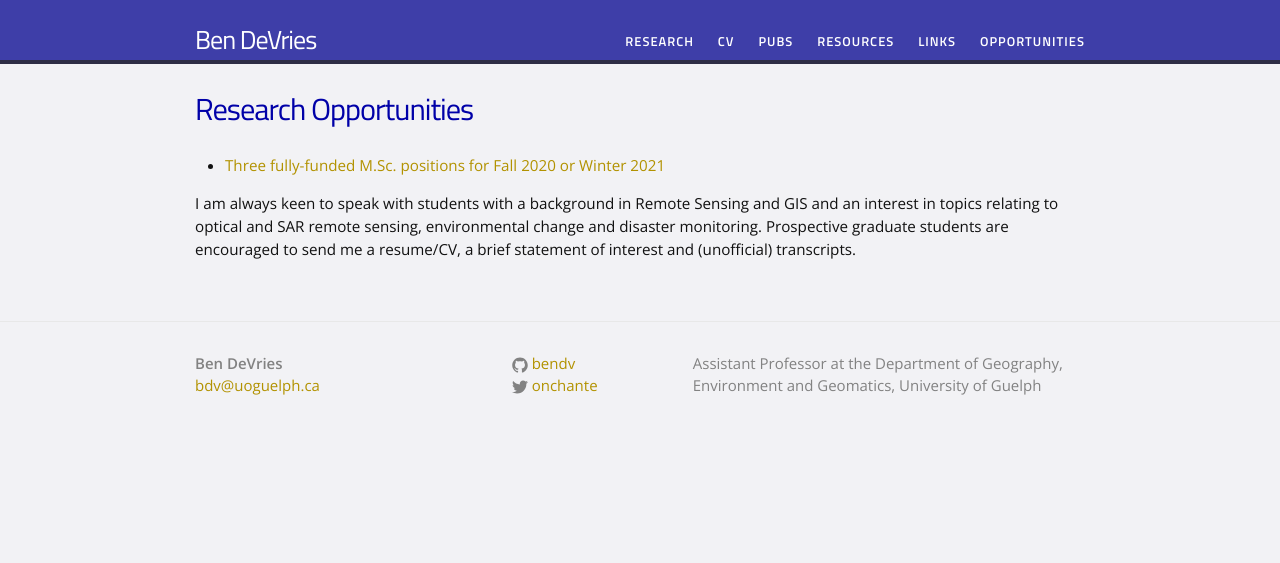
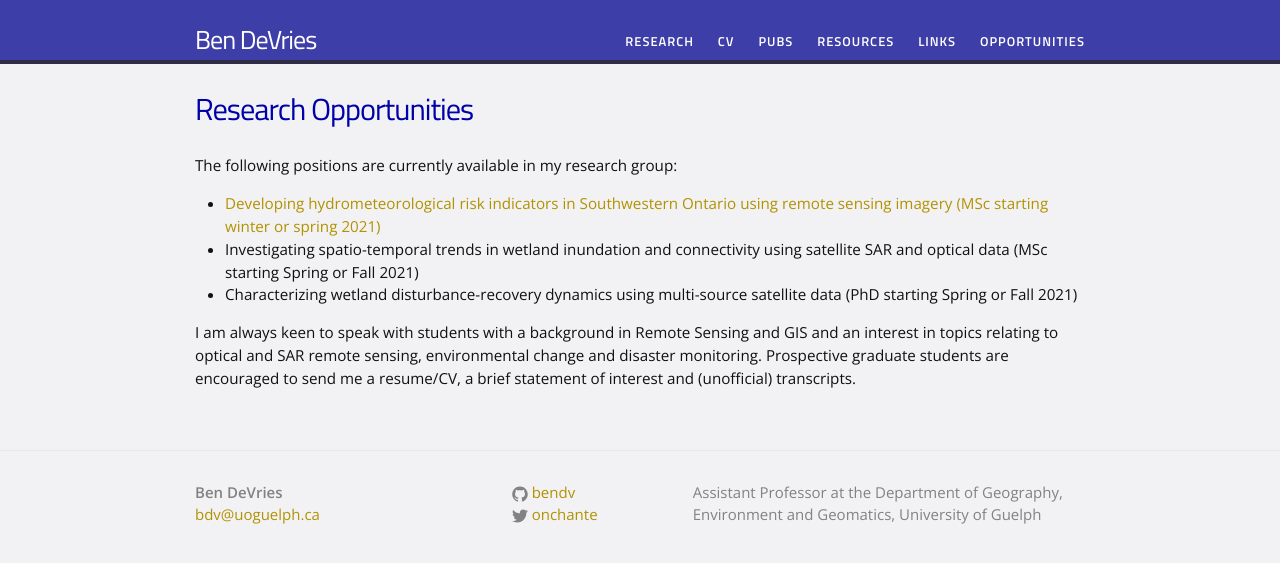
Before and after one commit to bendv/bendv.github.io, a Jekyll site: the page built from opportunities.md, in a window 1280 px wide. Shown: the top 563 px of the page. Built offline with Jekyll 4.4.1, drawn with Linux system fonts in a browser that asks for light colours.

Commit message:
update opportunities

```diff
--- a/opportunities.md
+++ b/opportunities.md
@@ -4,6 +4,10 @@ title: Research Opportunities
 permalink: /opportunities/
 ---
 
-- <a href="omafra2020.html">Three fully-funded M.Sc. positions for Fall 2020 or Winter 2021</a>
+The following positions are currently available in my research group:
+
+- <a href="omafra2020.html">Developing hydrometeorological risk indicators in Southwestern Ontario using remote sensing imagery (MSc starting winter or spring 2021)</a>
+- Investigating spatio-temporal trends in wetland inundation and connectivity using satellite SAR and optical data (MSc starting Spring or Fall 2021)
+- Characterizing wetland disturbance-recovery dynamics using multi-source satellite data (PhD starting Spring or Fall 2021)
 
 I am always keen to speak with students with a background in Remote Sensing and GIS and an interest in topics relating to optical and SAR remote sensing, environmental change and disaster monitoring. Prospective graduate students are encouraged to send me a resume/CV, a brief statement of interest and (unofficial) transcripts.
```
